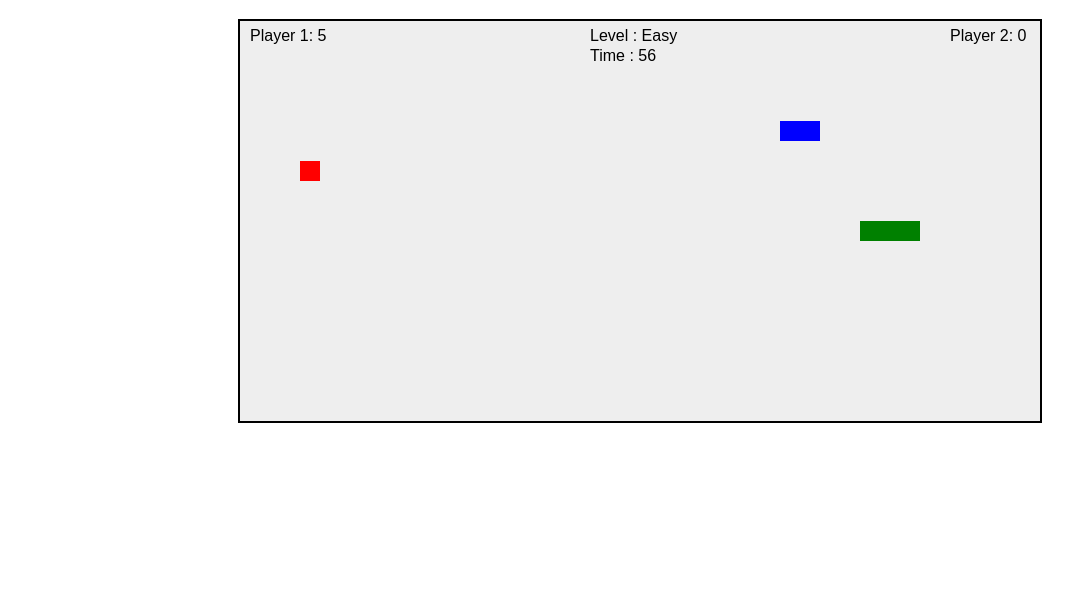
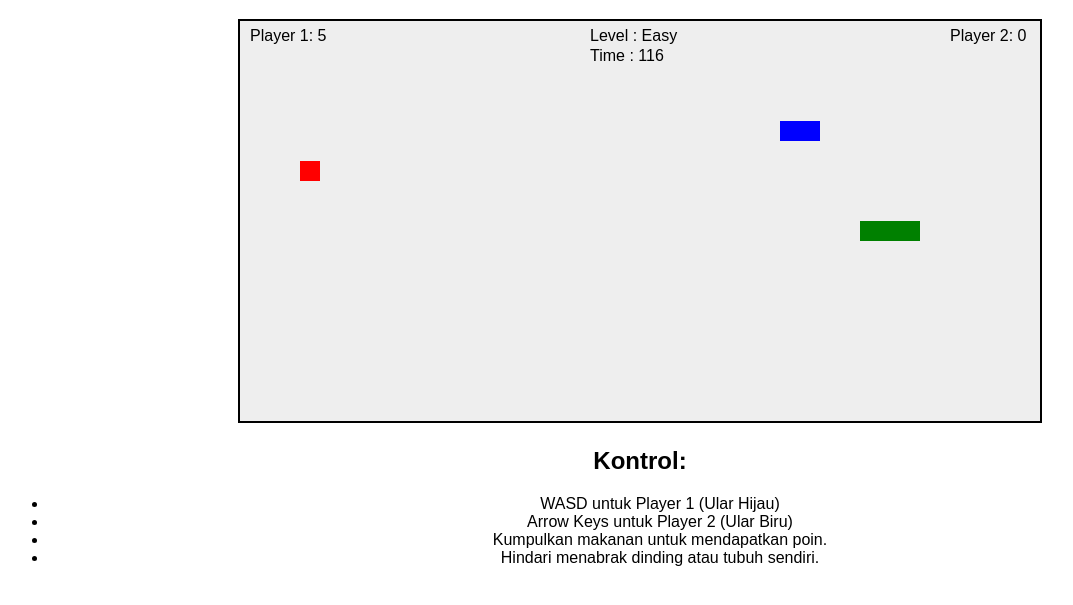
Before and after one commit to RaeesKR/Snake-Game, a website: page index.html in a window 1280 px wide. Shown: the part 61-666 px from the top of the page, without its empty margins (0-1073 px from the left). Drawn offline with Linux system fonts and the light colour scheme.

Commit message:
tambah timer dan menambah keterangan

```diff
--- a/index.html
+++ b/index.html
@@ -14,7 +14,19 @@
       <button id="nextLevelBtn">Mulai Level Selanjutnya</button>
     </div>
 
+    <div>
+      <h2>Kontrol:</h2>
+      <ul>
+        <li>WASD untuk Player 1 (Ular Hijau)</li>
+        <li>Arrow Keys untuk Player 2 (Ular Biru)</li>
+        <li>Kumpulkan makanan untuk mendapatkan poin.</li>
+        <li>Hindari menabrak dinding atau tubuh sendiri.</li>
+      </ul>
+    </div>
+
     <script src="./public/fungsiPlayer.js"></script>
+
+
 
     <script src="./public/game.js"></script>
   </body>
--- a/public/game.js
+++ b/public/game.js
@@ -16,7 +16,7 @@ const nextLevelBtn = document.getElementById("nextLevelBtn");
 // ======================
 let food = generateFood();
 
-let time = 60;
+let time = 120;
 // ======================
 // SCORE
 // ======================
```
